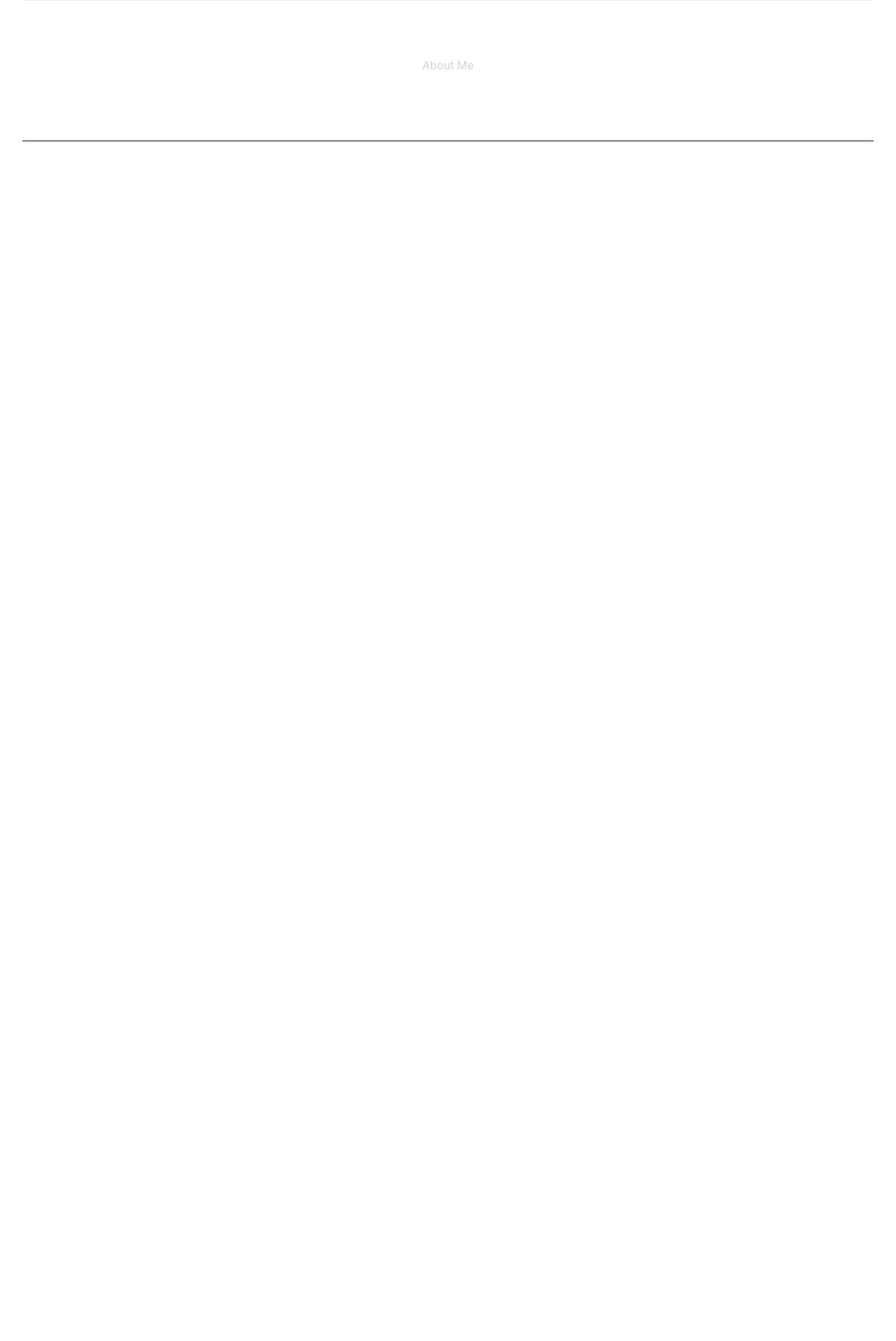
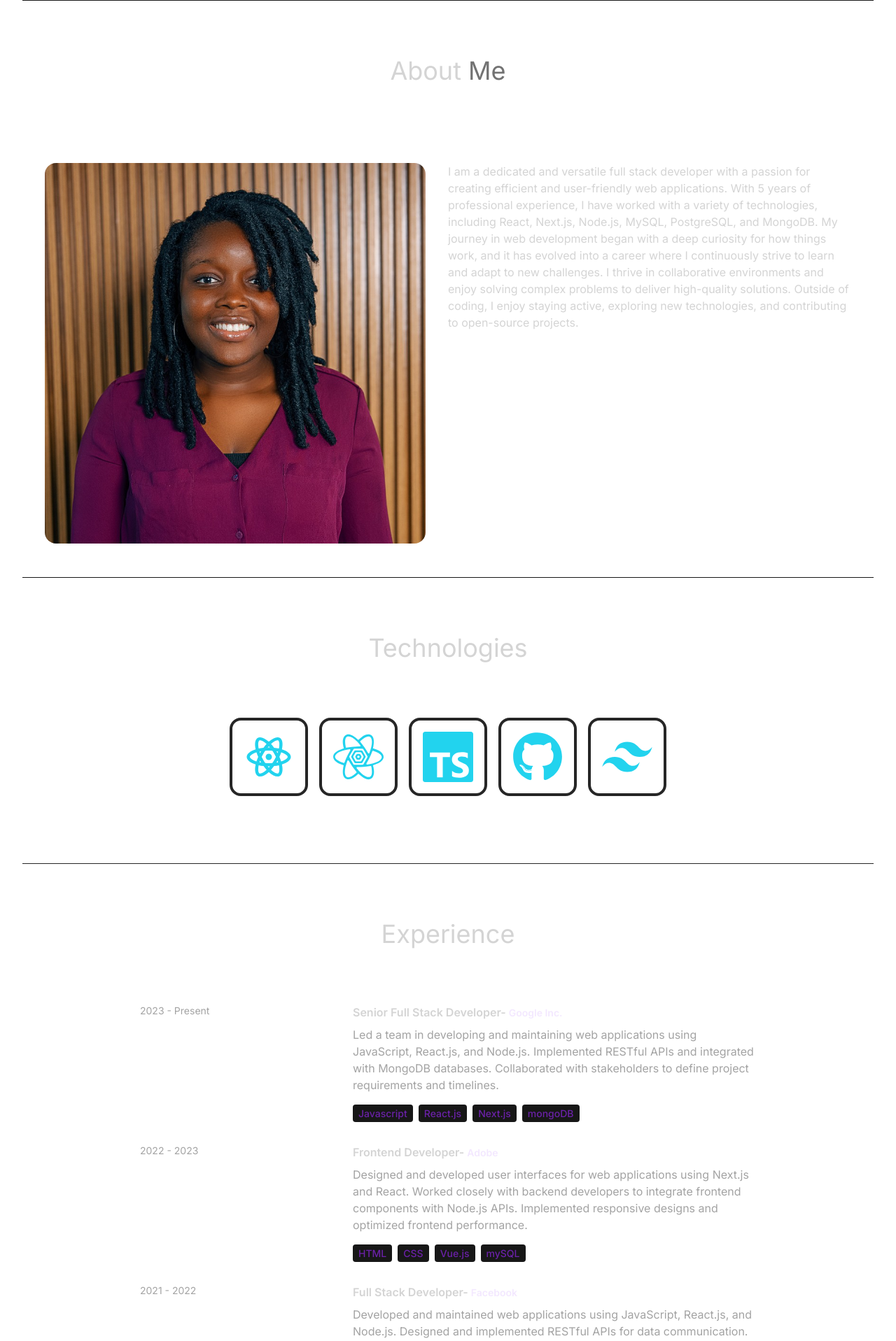
Before and after one commit to Greattie/final-portfolio, a React (Create React App) app: page / in a window 1280 px wide. Shown: the part 880-2797 px from the top of the page at 70% size. Before the commit the page ends 1082 px from the top, so only its background shows below. Built offline with nearby package versions, Linux system fonts and the light colour scheme.

Commit message:
created experience, technologies, contact and project sections

```diff
--- a/src/App.js
+++ b/src/App.js
@@ -1,6 +1,10 @@
 import { About } from "./components/About";
+import { Contact } from "./components/Contact";
+import { Experience } from "./components/Experience";
 import { Hero } from "./components/Hero";
 import { Navbar } from "./components/Navbar";
+import { Project } from "./components/Project";
+import { Technologies } from "./components/Technologies";
 function App() {
   return (
     <div className="overflow-x-hidden text-neutral-300 antialiased selection:bg-cyan-300 selection:text-cyan-900">
@@ -11,6 +15,10 @@ function App() {
         <Navbar />
         <Hero />
         <About />
+        <Technologies />
+        <Experience />
+        <Project />
+        <Contact/>
       </div>
     </div>
   );
--- a/src/components/About.jsx
+++ b/src/components/About.jsx
@@ -1,9 +1,24 @@
+import profilePicture from "../assets/profile-picture.jpg";
+import { ABOUT_TEXT } from "../constants";
+
 export const About = () => {
   return (
     <div className="border-b border-neutral-900 pb-4">
-      <h1 className="my-20 text-center text--4xl">
-        About <span className="text-neutral">Me</span>
+      <h1 className="my-20 text-center text-4xl">
+        About <span className="text-neutral-500">Me</span>
       </h1>
+      <div className="flex flex-wrap">
+        <div className="w-full lg:w-1/2 lg:p-8">
+          <div className="flex items-center justify-center">
+            <img src={profilePicture} className="rounded-2xl" />
+          </div>
+        </div>
+        <div className="w-full lg:w-1/2">
+          <div className="flex justify-center lg:justify-start">
+            <p className="my-2 max-w-xl py-6">{ABOUT_TEXT}</p>
+          </div>
+        </div>
+      </div>
     </div>
   );
 };
--- /dev/null
+++ b/src/components/Contact.jsx
@@ -0,0 +1,17 @@
+import React from "react";
+import { CONTACT } from "../constants";
+
+export const Contact = () => {
+  return (
+    <div className="border-b border-neutral-900 pb-20">
+      <h2 className="my-10 text-center text-4xl ">Get In Touch</h2>
+      <div className="text-center tracking-tighter">
+        <p className="my-4">{CONTACT.address}</p>
+        <p className="my-4">{CONTACT.phoneNo}</p>
+        <a href="#" className="border-b">
+          {CONTACT.email}
+        </a>
+      </div>
+    </div>
+  );
+};
--- /dev/null
+++ b/src/components/Experience.jsx
@@ -0,0 +1,34 @@
+import React from "react";
+import { EXPERIENCES } from "../constants";
+
+export const Experience = () => {
+  return (
+    <div className="border-b border-neutal-900 pb-4 lg:mb-35">
+      <h2 className="my-20 text-center text-4xl">Experience</h2>
+      <div>
+        {EXPERIENCES.map((item, index) => (
+          <div key={index} className="mb-8 flex flex-wrap lg:justify-center">
+            <div className="w-full lg:w-1/4">
+              <p className="mb-2 text-sm text-neutral-400">{item.year}</p>
+            </div>
+            <div className="w-full max-w-xl lg:w-3/4">
+              <h6 className="mb-2 font-semibold">
+                {item.role}-{" "}
+                <span className="text-sm text-purple-100">{item.company}</span>
+              </h6>
+              <p className="mb-4 text-neutral-400">{item.description}</p>
+              {item.technologies.map((item, index) => (
+                <span
+                  key={index}
+                  className="mr-2 mt-2 rounded bg-neutral-900 px-2 py-1 text-sm font-medium text-purple-800"
+                >
+                  {item}
+                </span>
+              ))}
+            </div>
+          </div>
+        ))}
+      </div>
+    </div>
+  );
+};
--- a/src/components/Hero.jsx
+++ b/src/components/Hero.jsx
@@ -3,14 +3,14 @@ import profilePicture from "../assets/profile-picture.jpg";
 
 export const Hero = () => {
   return (
-    <div className="border-b border-neutal-900 pb-4 lg:mb-35">
+    <div className="border-b border-neutral-900 pb-4 lg:mb-35">
       <div className="flex flex-wrap">
         <div className="w-full lg:w-1/2">
           <div className="flex flex-col items-center lg:items-start">
             <h1 className="pb-16 text-6xl font-thin tracking-tight lg:mt-16 lg:text-8xl">
               Great
             </h1>
-            <span className="bg-gradient-to-r from-pink-300 via-slate-500 to-purple-500 bg-clip-text text-4xl tracking-tight text-transparent">
+            <span className="bg-gradient-to-r from-pink-300 via-slate-500 to-purple-500 bg-clip-text text-3xl tracking-tight text-transparent">
               Frontend Developer
             </span>
 
--- /dev/null
+++ b/src/components/Project.jsx
@@ -0,0 +1,33 @@
+import { PROJECTS } from "../constants";
+
+export const Project = () => {
+  return (
+    <div className="border-b border-neutral-900 pb-4 ">
+      <h2 className="my-20 text-center text-4xl">Projects</h2>
+      <div>
+        {PROJECTS.map((item, index) => (
+          <div key={index} className="mb-8 flex flex-wrap lg:justify-center">
+            <div className="w-full lg:w-1/4">
+              <img
+                src={item.image}
+                width={150}
+                height={150}
+                alt={item.title}
+                className="mb-6 rounded"
+              />
+            </div>
+            <div className="w-full max-w-xl lg:w-3/4">
+              <h6 className="mb-2 font-semibold">{item.title}</h6>
+              <p className="mb-4 text-neutral-400">{item.description}</p>
+              {item.technologies.map((item, index) => (
+                <span key={index} className="mr-2 rounded bg-neutral-900 px-2 py-1 text-sm font-medium text-purple-900">
+                  {item}
+                </span>
+              ))}
+            </div>
+          </div>
+        ))}
+      </div>
+    </div>
+  );
+};
--- /dev/null
+++ b/src/components/Technologies.jsx
@@ -0,0 +1,30 @@
+import { RiReactjsLine } from "react-icons/ri";
+import { SiTypescript } from "react-icons/si";
+import { SiReactquery } from "react-icons/si";
+import { FaGithub } from "react-icons/fa";
+import { RiTailwindCssFill } from "react-icons/ri";
+
+export const Technologies = () => {
+  return (
+    <div className="border-b border-neutral-800 pb-24">
+      <h2 className="my-20 text-center text-4xl">Technologies</h2>
+      <div className="flex flex-wrap items-center justify-center gap-4">
+        <div className="rounded-2xl border-4 border-neutral-800 p-4">
+          <RiReactjsLine className="text-7xl text-cyan-400" />
+        </div>
+        <div className="rounded-2xl border-4 border-neutral-800 p-4">
+          <SiReactquery className="text-7xl text-cyan-400" />
+        </div>
+        <div className="rounded-2xl border-4 border-neutral-800 p-4">
+          <SiTypescript className="text-7xl text-cyan-400" />
+        </div>
+        <div className="rounded-2xl border-4 border-neutral-800 p-4">
+          <FaGithub className="text-7xl text-cyan-400" />
+        </div>
+        <div className="rounded-2xl border-4 border-neutral-800 p-4">
+          <RiTailwindCssFill className="text-7xl text-cyan-400" />
+        </div>
+      </div>
+    </div>
+  );
+};
--- a/src/constants.js
+++ b/src/constants.js
@@ -1,3 +1,4 @@
+import proj from './assets/proj.jpg'
 export const HERO_CONTENT = `I am a passionate full stack developer with a knack for crafting robust and scalable web applications. With 5 years of hands-on experience, I have honed my skills in front-end technologies like React and Next.js, as well as back-end technologies like Node.js, MySQL, PostgreSQL, and MongoDB. My goal is to leverage my expertise to create innovative solutions that drive business growth and deliver exceptional user experiences.`;
 
 export const ABOUT_TEXT = `I am a dedicated and versatile full stack developer with a passion for creating efficient and user-friendly web applications. With 5 years of professional experience, I have worked with a variety of technologies, including React, Next.js, Node.js, MySQL, PostgreSQL, and MongoDB. My journey in web development began with a deep curiosity for how things work, and it has evolved into a career where I continuously strive to learn and adapt to new challenges. I thrive in collaborative environments and enjoy solving complex problems to deliver high-quality solutions. Outside of coding, I enjoy staying active, exploring new technologies, and contributing to open-source projects.`;
@@ -36,28 +37,28 @@ export const EXPERIENCES = [
 export const PROJECTS = [
   {
     title: "E-Commerce Website",
-    image: '',
+    image: proj,
     description:
       "A fully functional e-commerce website with features like product listing, shopping cart, and user authentication.",
     technologies: ["HTML", "CSS", "React", "Node.js", "MongoDB"],
   },
   {
     title: "Task Management App",
-    image: 'project2',
+    image: proj,
     description:
       "An application for managing tasks and projects, with features such as task creation, assignment, and progress tracking.",
     technologies: ["HTML", "CSS", "Angular", "Firebase"],
   },
   {
     title: "Portfolio Website",
-    image: 'project3',
+    image: proj,
     description:
       "A personal portfolio website showcasing projects, skills, and contact information.",
     technologies: ["HTML", "CSS", "React", "Bootstrap"],
   },
   {
     title: "Blogging Platform",
-    image: 'project4',
+    image: proj,
     description:
       "A platform for creating and publishing blog posts, with features like rich text editing, commenting, and user profiles.",
     technologies: ["HTML", "CSS", "Vue.js", "Express", "mySQL"],
```
Also changed, not shown: src/assets/proj.jpg (added).
